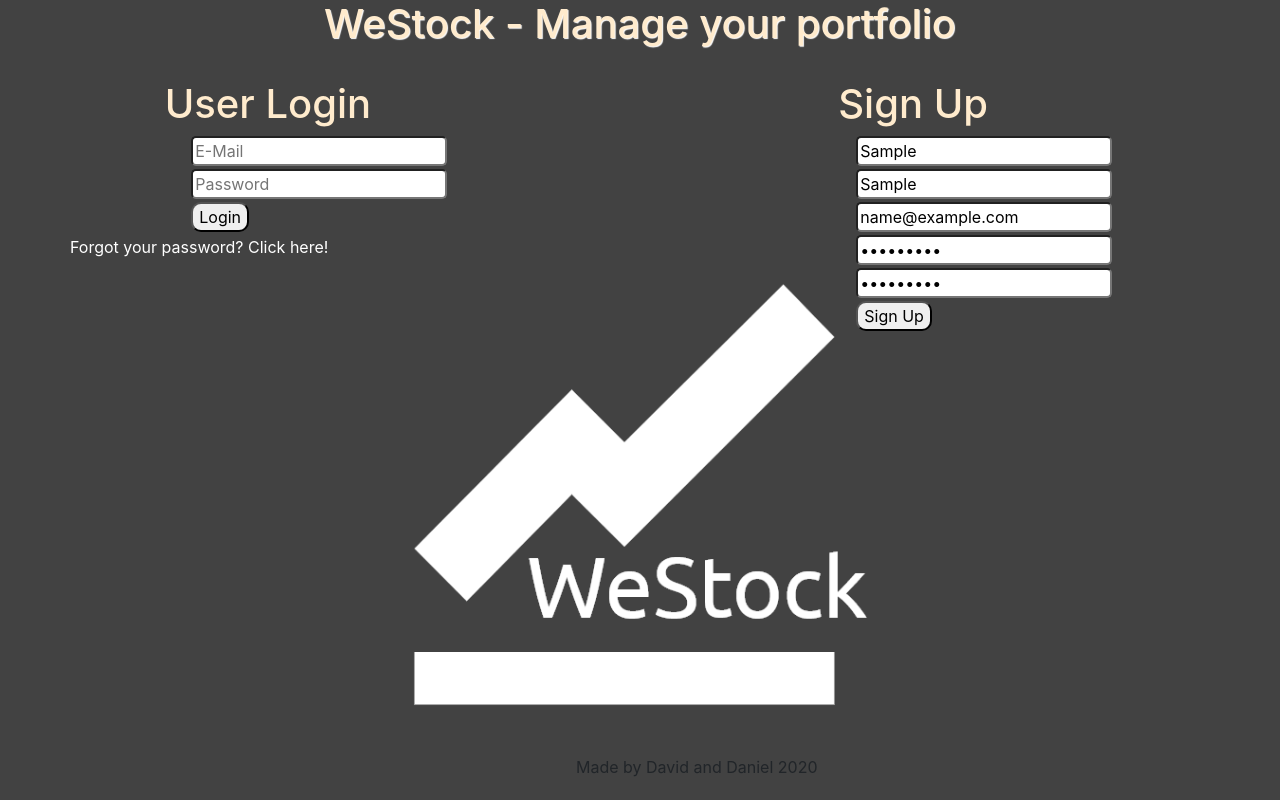
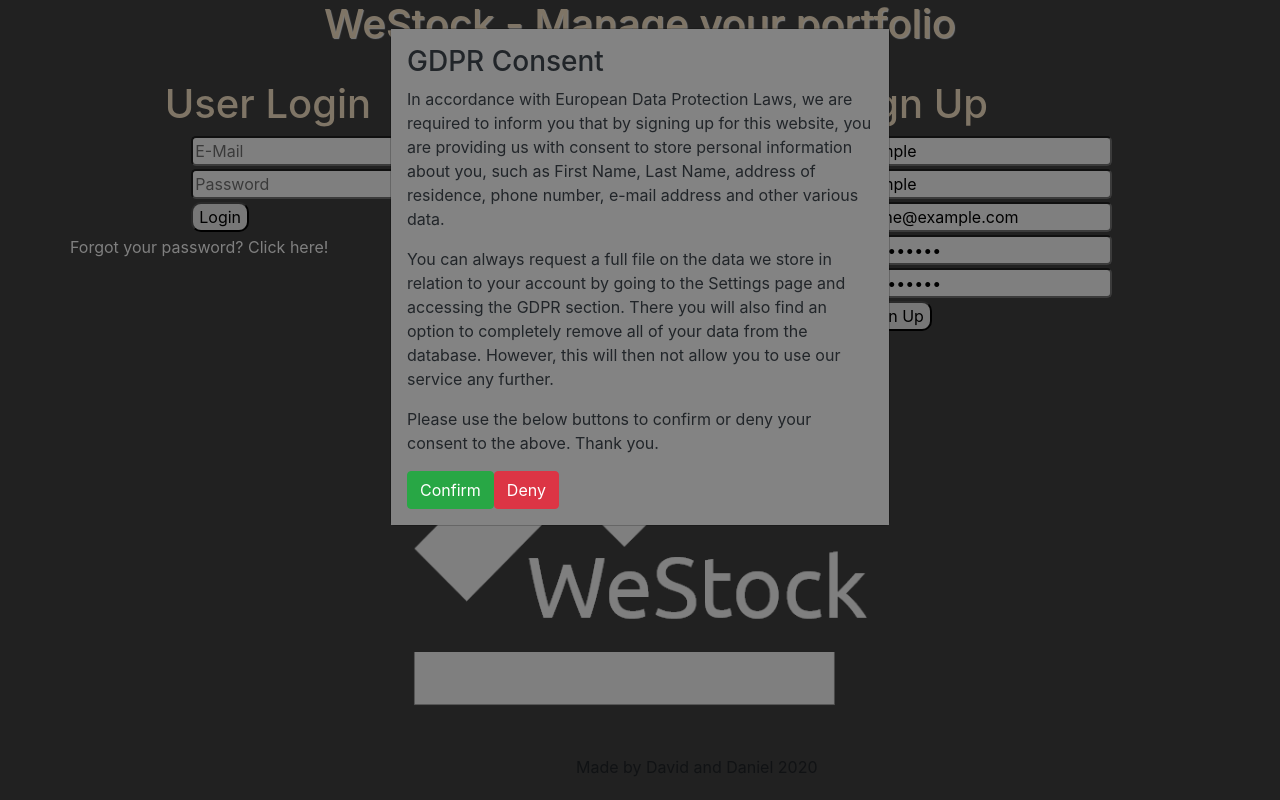
Before and after one commit to StockApp-Org/StockApp, a React (Create React App) app: page / in a window 1280 px wide. Both pictures are taken after typing "Sample", "Sample", "name@example.com", "Sample123", "Sample123" into the empty fields and a click on the input "Sign Up". Built offline with nearby package versions, Linux system fonts and the light colour scheme; no server answers.

Commit message:
Added GDPR modal on sign up

```diff
--- a/src/Components/SignUpForm.js
+++ b/src/Components/SignUpForm.js
@@ -1,21 +1,43 @@
-import React from 'react';
-import {Form, Col} from 'react-bootstrap'
+import React, {useState} from 'react';
+import {Form, Col, Modal, Button} from 'react-bootstrap'
 import Config from '../Config/config.json';
 
 let SignUpForm = () => {
 
-    async function SignUpSubmit(e) {
+    const [signUpData, setSignUpData] = useState(null);
+    const [showModal, setShow] = useState(false)
+    const handleShow = (e) => {
         e.preventDefault();
-        var email = e.target["email"].value;
-        var password = e.target["signUpPassword"].value;
-        var firstName = e.target["firstName"].value;
-        var lastName = e.target["lastName"].value;
+        setShow(true);
+        setSignUpData({
+            "email": e.target["email"].value,
+            "password": e.target["signUpPassword"].value,
+            "firstName": e.target["firstName"].value,
+            "lastName": e.target["lastName"].value
+        })
+    }
+    const handleClose = () => {
+        setShow(false)
+        SignUpSubmit(signUpData)
+    }
+
+    const handleDeny = () => {
+        setShow(false)
+        setSignUpData(null);
+        var formEls = document.querySelectorAll("#signUpForm input");
+        var elementArr = Array.from(formEls);
+        elementArr.map(el => (
+            el.value = ""
+        ));
+    }
+
+    async function SignUpSubmit() {
 
         var formData = new FormData();
-        formData.append('Email', email);
-        formData.append('Password', password);
-        formData.append('FirstName', firstName);
-        formData.append('LastName', lastName);
+        formData.append('Email', signUpData.email);
+        formData.append('Password', signUpData.password);
+        formData.append('FirstName', signUpData.firstName);
+        formData.append('LastName', signUpData.lastName);
 
         await SignUpDb(formData);
 
@@ -62,8 +84,8 @@ let SignUpForm = () => {
     };
 
         return (
-
-                <form onSubmit={SignUpSubmit} id="signUpForm">
+                <React.Fragment>
+                <form onSubmit={handleShow} id="signUpForm">
                     <Form.Row>
                         <Col lg={{offset: 3, span: 5}}>
                             <input type="text" name="firstName" placeholder="First Name"></input>
@@ -95,7 +117,30 @@ let SignUpForm = () => {
                         </Col>
                     </Form.Row>
                 </form>
-
+                <Modal show={showModal} onHide={handleClose}>
+                    <Modal.Body>
+                        <h3>GDPR Consent</h3>
+                        <p>
+                            In accordance with European Data Protection Laws, we are required to inform you that by
+                            signing up for this website, you are providing us with consent to store personal information
+                            about you, such as First Name, Last Name, address of residence, phone number, e-mail address and
+                            other various data.
+                        </p>
+                        <p>
+                            You can always request a full file on the data we store in relation to your account by going to
+                            the Settings page and accessing the GDPR section.
+                            There you will also find an option to completely remove all of your data from the database.
+                            However, this will then not allow you to use our service any further.
+                        </p>
+                        <p>
+                            Please use the below buttons to confirm or deny your consent to the above.
+                            Thank you.
+                        </p>
+                        <Button variant="success" onClick={handleClose}>Confirm</Button>
+                        <Button variant="danger" onClick={handleDeny}>Deny</Button>
+                    </Modal.Body>
+                </Modal>
+                </React.Fragment>
         )
 }
 
--- a/src/Pages/LoginPage.js
+++ b/src/Pages/LoginPage.js
@@ -3,7 +3,6 @@ import { Container, Row, Col } from 'react-bootstrap';
 import '../Styles/LoginPage.css';
 import SignUpForm from '../Components/SignUpForm'
 import LoginForm from '../Components/LoginForm';
-import Logo from '../Images/logo.png'
 
 let LoginPage = (props) => {
 
--- a/src/Pages/SettingsPage.js
+++ b/src/Pages/SettingsPage.js
@@ -1,3 +1,4 @@
+/* eslint-disable no-useless-escape */
 import React, { useEffect, useState } from 'react'
 import SettingsNav from '../Components/SettingsNav'
 import defaultProfile from '../Images/profileDefault.png'
```
